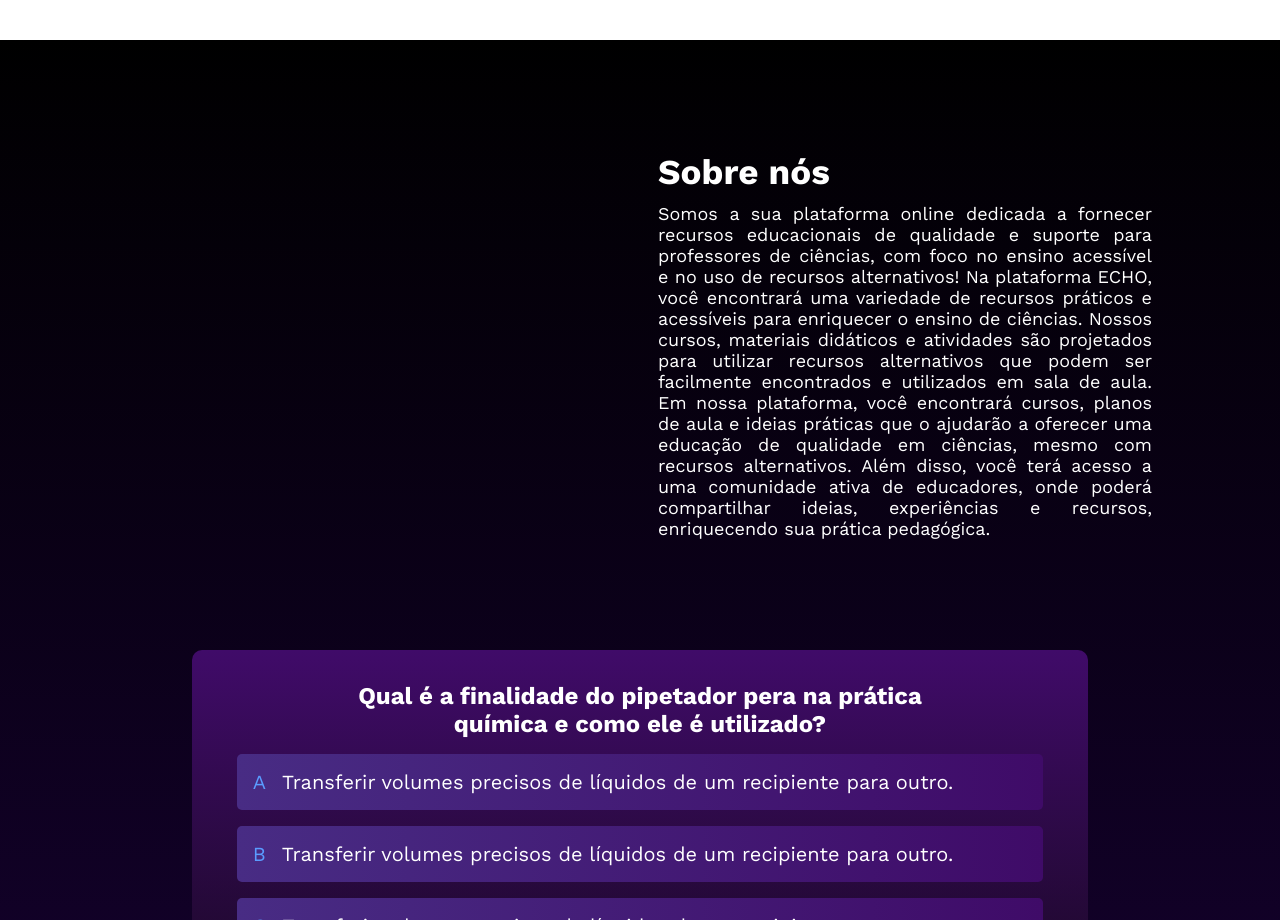
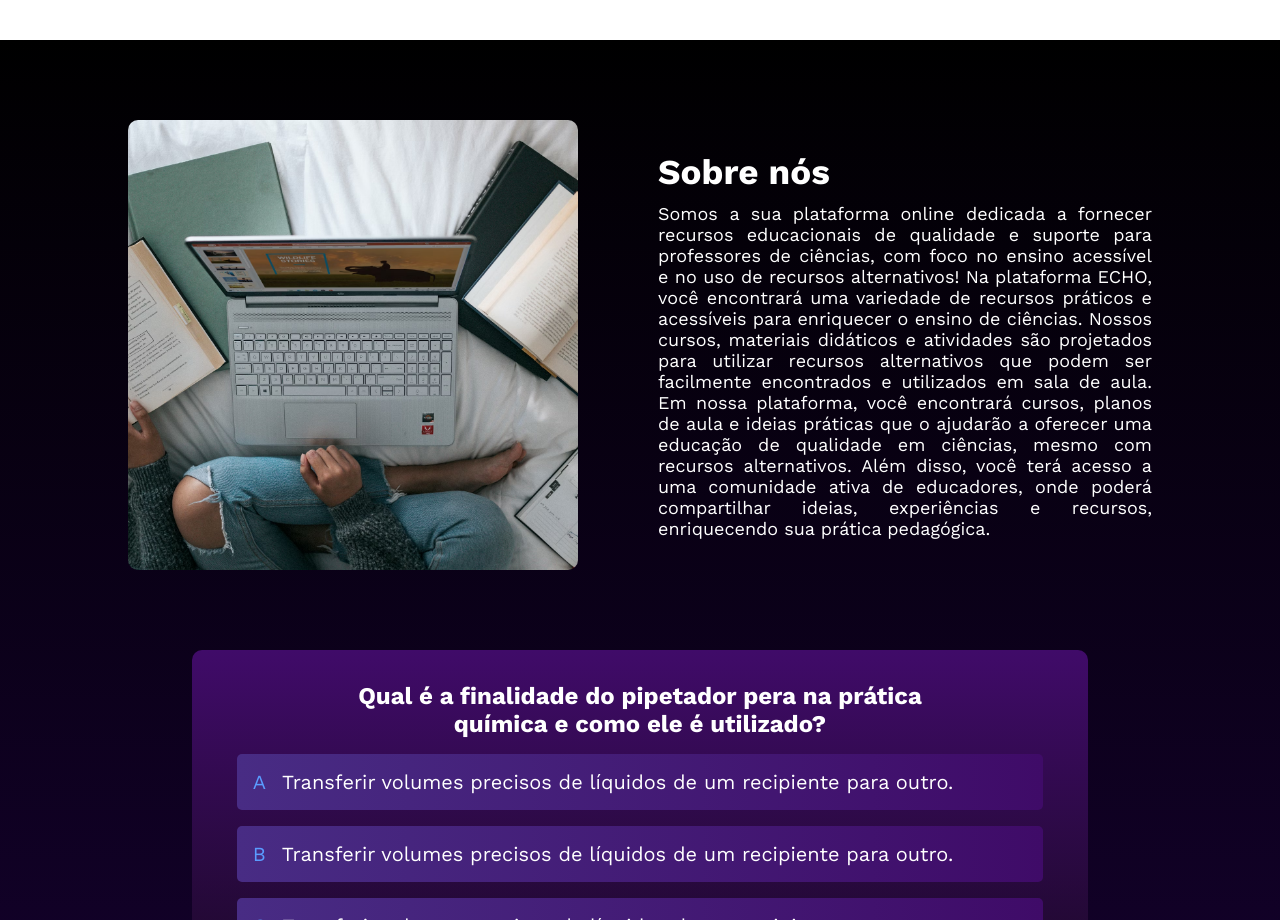
Before and after one commit to MateusFranca/Echo_LandingPage, a website: page index.html in a window 1280 px wide. Shown: the part 1000-1920 px from the top of the page. Drawn offline with nearby package versions, Linux system fonts and the light colour scheme.

Commit message:
fix - img sobre

```diff
--- a/style/scss/style.scss
+++ b/style/scss/style.scss
@@ -224,7 +224,7 @@ body::-webkit-scrollbar-thumb {
 
         .img-box {
           border-radius: 10px;
-          background: url(img/photo-1600195077909-46e573870d99.avif);
+          background: url(/img/photo-1600195077909-46e573870d99.avif);
           background-position: center;
           background-size: cover;
           min-width: 350px;
```
Also changed, not shown: style/style.css.
